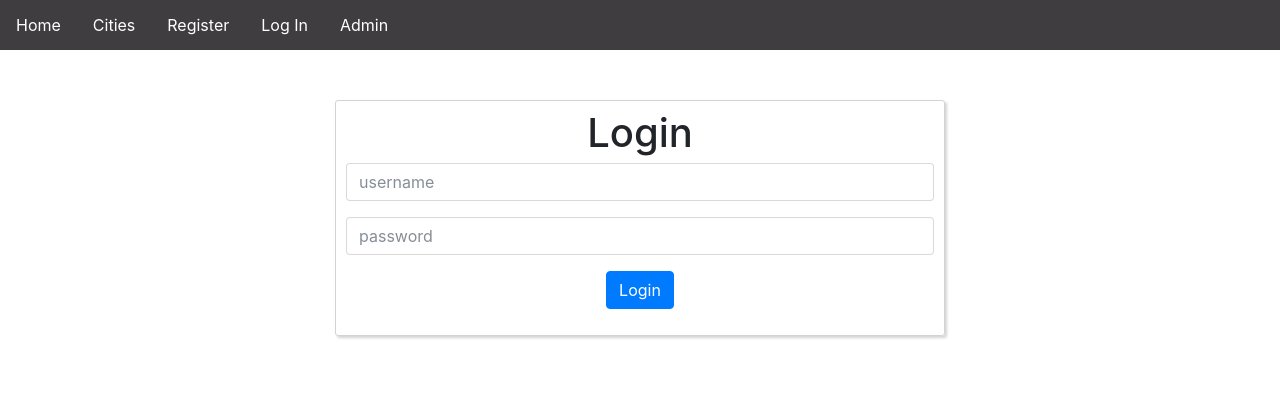
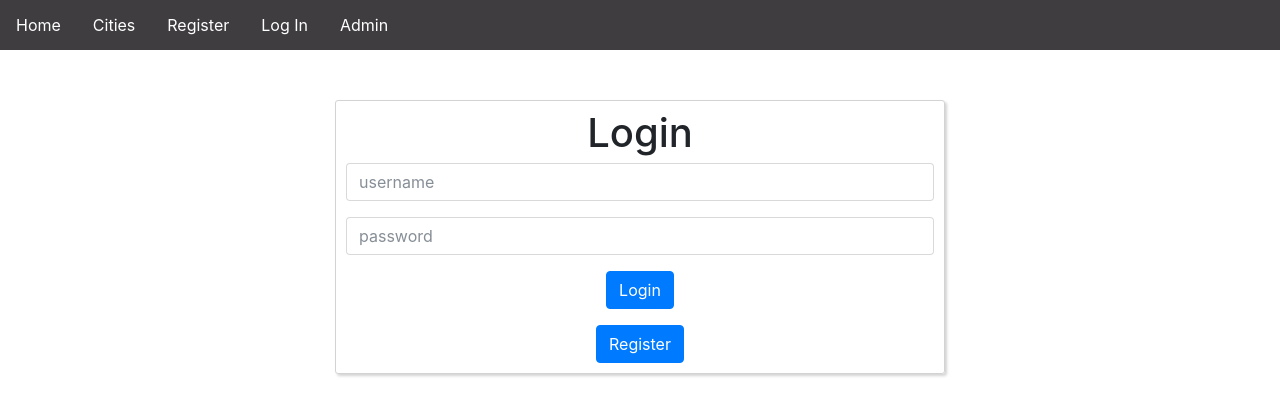
Before and after one commit to jiashengc/IFB299, a Django app: page /login/ in a window 1280 px wide. Shown: the top 416 px of the page. Run offline with Django 3.2, Linux system fonts and the light colour scheme; parts of the project's set-up code (start-up, migrations or seed data) failed here and were passed over; some libraries are stand-ins or nearby versions.

Commit message:
Refactored Login code
-added register button to login form
-changed login form so password was no longer visible when typing it in

```diff
--- a/smartcity/templates/registration/login.html
+++ b/smartcity/templates/registration/login.html
@@ -16,14 +16,22 @@
                     <form method="POST">
                         {% csrf_token %}
 
+
+
                         {% for field in form %}
                         <p>
-                            <input class="form-control" id="{{ field.id_for_label }}" maxlength="30" name="{{ field.html_name }}" placeholder="{{ field.html_name }}" type="text" />
+                            <input class="form-control" id="{{ field.id_for_label }}" maxlength="30" name="{{ field.html_name }}" placeholder="{{ field.html_name }}" {% if field.html_name == 'password' %} type = "password" {%else%} type = 'text' {%endif%} />
                         </p>
                         {% endfor %}
+
+
                         <button class="btn btn-primary" type="submit">Login</button>
                     </form>
-
+                    <a href="{% url 'register'%}">
+                        <button class = "btn btn-primary">
+                            Register
+                        </button>
+                    </a>
                 </div>
 
             </center>
```
Also changed, not shown: smartcity/db.sqlite3.
